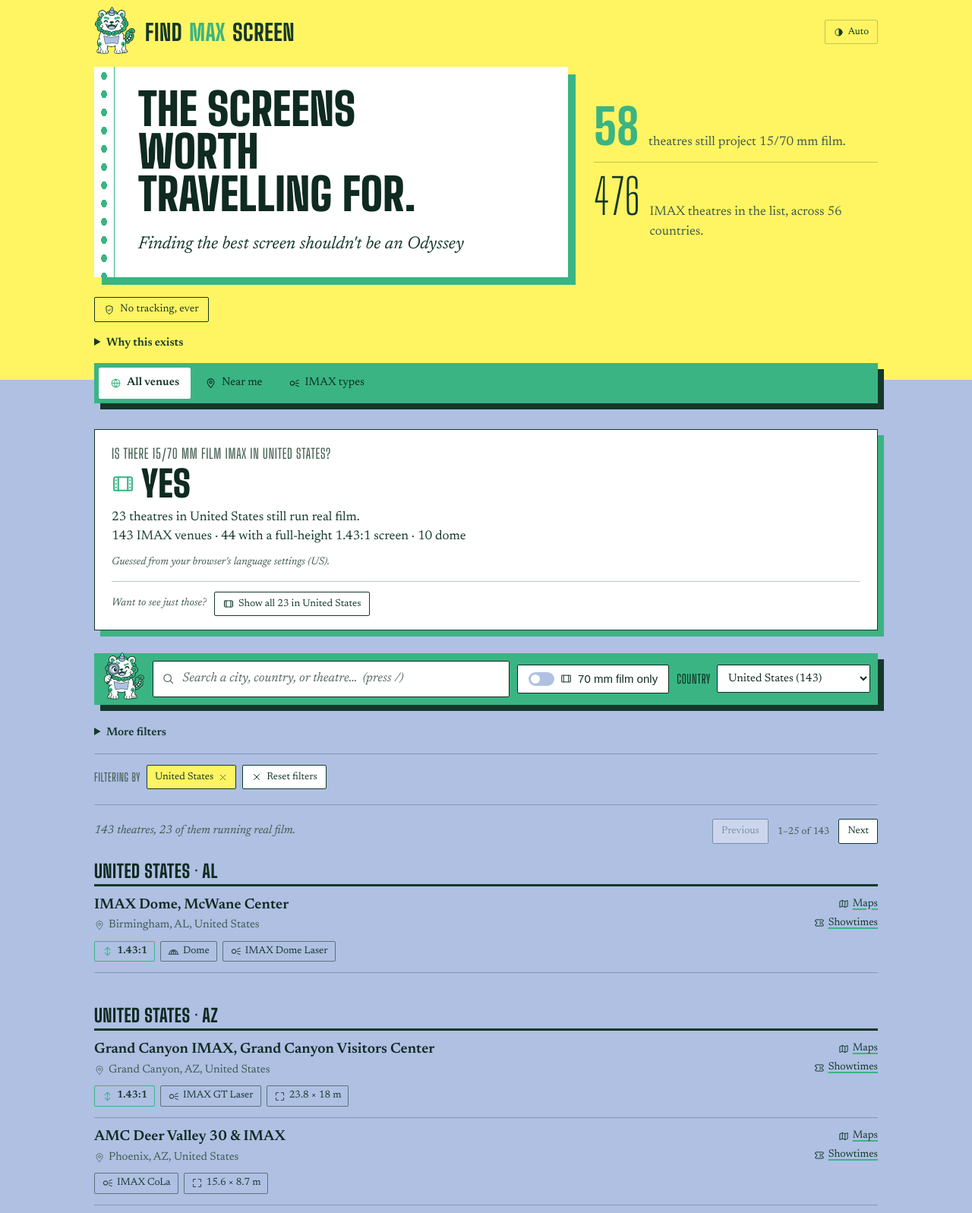
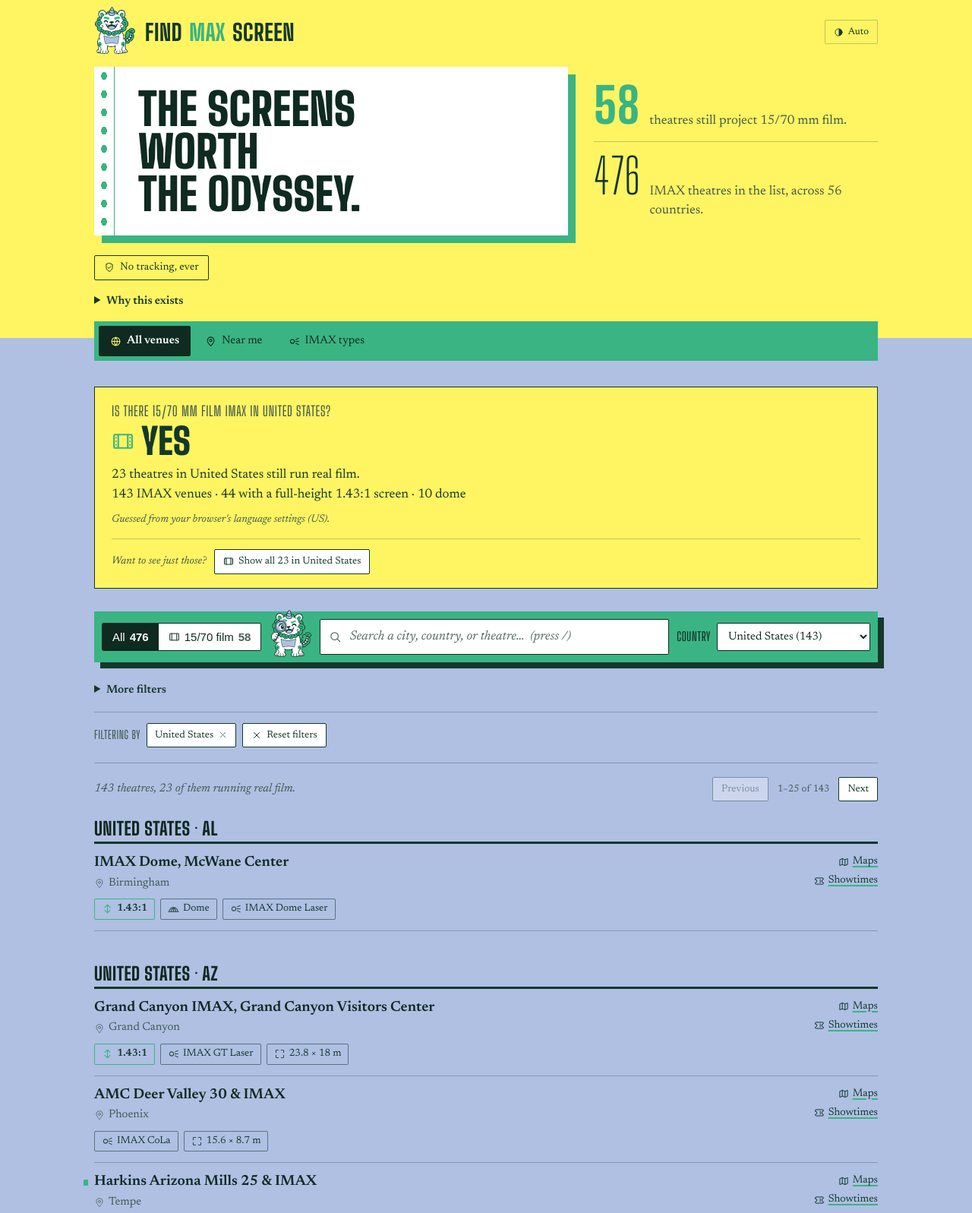
Before and after one commit to findmaxscreen/findmaxscreen, a website: page web/index.html in a window 1280 px wide. Shown: the top 1597 px of the page at 76% size. Drawn offline with Linux system fonts and the light colour scheme.

Commit message:
Answer faster: name the theatre, lead with the film filter, one poster
From the second design critique.

The frame now reads "The screens worth the Odyssey." on its own; the
joke is the headline, not a subtitle under a question.

The verdict names the theatres when there are up to three of them, so
"which one" is answered in the sentence rather than five rows down. It
is written on the yellow sheet with an ink edge instead of being a
second white poster with a shadow, and the tab strip has lost its shadow
so only the control strip - the thing you use - is lifted. The active
tab is an ink cut-out, no longer a white field that read as an input.

The film filter is the first thing on the strip, drawn as the choice it
is: "All 487 | 15/70 film 59", the film side in the film yellow when on.
The 59 in the masthead is a button that applies it worldwide. With the
filter on, all 59 show on one page.

Under a country-and-region heading a row now says only its city. The
film marker hangs in the gutter so names share one left edge. Only the
film chip is yellow; every other applied filter is an ink-outlined tag.
The empty state offers "Clear the filters" and "Show every film theatre".

```diff
--- a/web/app.js
+++ b/web/app.js
@@ -208,7 +208,8 @@
     add(`“${CONTROLS.q.value.trim()}”`, () => { CONTROLS.q.value = ""; });
   }
   if (isOn(CONTROLS.film70)) {
-    add("70 mm film", () => setOn(CONTROLS.film70, false));
+    chips.push({ label: "15/70 film", cls: "film",
+                 clear: () => setOn(CONTROLS.film70, false) });
   }
   if (isOn(CONTROLS.dome)) add("Dome", () => setOn(CONTROLS.dome, false));
   if (isOn(CONTROLS.commercial)) {
@@ -268,7 +269,7 @@
   const box = $("af-chips");
   box.replaceChildren();
   for (const chip of chips) {
-    const button = el("button", "chip");
+    const button = el("button", chip.cls ? `chip ${chip.cls}` : "chip");
     button.type = "button";
     button.append(document.createTextNode(chip.label), icon("cross"));
     button.title = `Remove this filter`;
@@ -380,8 +381,12 @@
   main.append(el("h3", null, v.name));
 
   const where = el("p", "where");
-  where.append(icon("pin"), document.createTextNode(
-    [v.city, v.state, v.country].filter(Boolean).join(", ")));
+  // Under a country-and-region heading the row need only say the city; in
+  // any other order the heading is gone and the row has to say it all.
+  const grouped = CONTROLS.sort.value === "location" && state.tab !== "nearme";
+  where.append(icon("pin"), document.createTextNode(grouped
+    ? (v.city || v.state || v.country)
+    : [v.city, v.state, v.country].filter(Boolean).join(", ")));
   // Only present when the list is ordered by distance, and rounded hard: half
   // these venues are located to their city, so a decimal would be a precision
   // the data does not have.
@@ -505,9 +510,18 @@
   box.append(answer);
 
   if (yes) {
-    box.append(el("p", null,
-      `${plural(report.film70, "theatre")} in ${country} still `
-      + `${report.film70 === 1 ? "runs" : "run"} real film.`));
+    // Up to three, the answer to "which one" fits in the sentence, so it goes
+    // there rather than five rows down the list.
+    const houses = state.venues.filter((v) =>
+      v.country === country && v.has_70mm === 1 && v.removed_at === null);
+    let line = `${plural(report.film70, "theatre")} in ${country} still `
+      + `${report.film70 === 1 ? "runs" : "run"} real film`;
+    if (houses.length && houses.length <= 3) {
+      const names = houses.map((v) => v.city ? `${v.name} (${v.city})` : v.name);
+      line += `: ${names.length === 1 ? names[0]
+        : names.slice(0, -1).join(", ") + " and " + names[names.length - 1]}`;
+    }
+    box.append(el("p", null, line + "."));
   } else if (report.nearby.length) {
     const nearest = report.nearby.slice(0, 4)
       .map((c) => `${c.country} (${c.n})`).join(", ");
@@ -881,9 +895,22 @@
     // stylesheet steps through. Decorative: the two lines under it say what
     // happened, so it carries no text and reduced-motion gets the last frame.
     empty.append(el("div", "mascot unfurl"));
-    empty.append(el("p", "big", "Nothing matches all of that."));
+    empty.append(el("p", "big", "Nothing matches."));
     empty.append(el("p", null,
       "IMAX is a short list to begin with — try dropping a filter."));
+    const ways = el("div", "ways");
+    const clear = el("button", "ghost");
+    clear.type = "button";
+    clear.append(icon("cross"), document.createTextNode("Clear the filters"));
+    clear.addEventListener("click", () => { resetFilters(); update(); });
+    const film = el("button", "ghost");
+    film.type = "button";
+    film.append(icon("film"), document.createTextNode("Show every film theatre"));
+    film.addEventListener("click", () => {
+      resetFilters(); setOn(CONTROLS.film70, true); update();
+    });
+    ways.append(clear, film);
+    empty.append(ways);
     results.append(empty);
     countEl.textContent = "";
     renderPagers(null, 0);
@@ -893,7 +920,10 @@
 
   // Clamped rather than trusted: a filter change can shrink the result set
   // below the page you were on.
-  const slice = paginate(result.total, state.page, PAGE_SIZE);
+  // The film houses are the list people came for, and there are few enough
+  // to show at once; everything else pages.
+  const size = c.film70 ? Math.max(result.total, 1) : PAGE_SIZE;
+  const slice = paginate(result.total, state.page, size);
   state.page = slice.page;
   const page = result.venues.slice(slice.from, slice.to);
 
@@ -1257,6 +1287,15 @@
   // attribute in the HTML, which the site's CSP now refuses to run.
   $("controls").addEventListener("submit", (event) => event.preventDefault());
 
+  // The film count in the masthead is the fastest route to the film houses:
+  // one press, worldwide, no scrolling to the strip.
+  $("stat-film70").addEventListener("click", () => {
+    setOn(CONTROLS.film70, true);
+    CONTROLS.country.value = "";
+    state.countryAuto = false;
+    setTab("all");
+  });
+
   CONTROLS.q.addEventListener("input", debounce(update, 160));
   // The mascot on the strip searches while you type: the loop starts on the
   // first keystroke and runs until the results have been on screen for a
@@ -1442,7 +1481,8 @@
   // The three numbers beside the question.
   const s = data.stats;
   for (const [id, n] of [["stat-film70", s.film70], ["stat-venues", s.venues],
-                         ["stat-countries", s.countries]]) {
+                         ["stat-countries", s.countries],
+                         ["seg-all", s.venues], ["seg-film", s.film70]]) {
     $(id).textContent = fmt.format(n);
   }
 
--- a/web/index.html
+++ b/web/index.html
@@ -286,18 +286,17 @@
          tagline under the question. -->
     <div class="stage">
       <div class="frame">
-        <p class="headline">The screens worth travelling for.</p>
         <!-- The joke only lands for the audience this site has - Nolan shot The
              Odyssey on 15/70, which is the format the whole page is about - and
-             it is a subtitle, so anyone who misses it has lost nothing. The
-             counts it used to share this frame with now stand beside it. -->
-        <p class="jokeline">Finding the best screen shouldn't be an Odyssey</p>
+             it is the headline, so anyone who misses it still reads a promise. -->
+        <p class="headline">The screens worth the Odyssey.</p>
         <!-- Only ever shown when venues.json fails to load; app.js unhides it
              with the reason. -->
         <p class="tagline" id="tagline" hidden></p>
       </div>
       <dl class="booth">
-        <div class="stat"><dt id="stat-film70">—</dt><dd>theatres still project 15/70&nbsp;mm film.</dd></div>
+        <!-- The figure is the shortcut: pressing it shows those theatres. -->
+        <div class="stat"><dt><button type="button" id="stat-film70" class="statlink" title="Show the theatres that run 15/70 mm film">—</button></dt><dd>theatres still project 15/70&nbsp;mm film.</dd></div>
         <div class="stat"><dt id="stat-venues">—</dt><dd>IMAX theatres in the list, across <span id="stat-countries">—</span> countries.</dd></div>
       </dl>
     </div>
@@ -356,6 +355,15 @@
          one bar, lifted on the same hard shadow as the tabs. The panel and
          the active-filter row stay outside it, on the page. -->
     <div class="strip">
+    <!-- The site's one filter, first on the strip and drawn as the choice it
+         is: everything, or the film houses. Still a switch underneath -
+         role and aria-checked are what app.js reads - so nothing else had
+         to learn a new control. -->
+    <button type="button" class="toggle segmented" id="film70"
+            role="switch" aria-checked="false" aria-label="Only theatres that run 15/70 mm film">
+      <span class="seg seg-all">All <b id="seg-all">—</b></span>
+      <span class="seg seg-film"><svg class="icon" viewBox="0 0 24 24" aria-hidden="true"><use href="#i-film"></use></svg>15/70 film <b id="seg-film">—</b></span>
+    </button>
     <!-- The mascot, looking. Five frames on a sprite sheet: at rest it holds
          the glass still, and while a search is in flight app.js adds
          .searching and the glass swells and shrinks. Decorative; the input
@@ -381,11 +389,6 @@
          same question asked twice. This one narrows the list and names the
          country the My Country section reports on. -->
     <div id="quickfilters" class="quickfilters">
-      <button type="button" class="toggle big" id="film70"
-              role="switch" aria-checked="false">
-        <svg class="icon" viewBox="0 0 24 24" aria-hidden="true"><use href="#i-film"></use></svg>
-        <span>70&nbsp;mm film only</span>
-      </button>
       <label id="f-country" class="quickcountry">
         <span>Country</span>
         <select id="country"><option value="">Anywhere</option></select>
--- a/web/style.css
+++ b/web/style.css
@@ -76,6 +76,7 @@
   --stage:        light-dark(#fff462, #163d2e);
   --stage-ink:    light-dark(#14382a, #fff462);
   --stage-muted:  light-dark(#3f5a4d, #cfe3d8);
+  --stage-text:   light-dark(#14382a, #e8ebf7);
   --stage-rule:   light-dark(#14382a40, #fff46240);
 
   /* The frame the title sits on, and the hard shadow that lifts it. */
@@ -235,6 +236,21 @@
   color: var(--stage-ink);
 }
 .booth .stat:first-child dt { font-weight: 800; color: var(--accent); }
+.statlink {
+  font: inherit;
+  color: inherit;
+  background: none;
+  border: 0;
+  padding: 0;
+  cursor: pointer;
+  text-decoration: underline;
+  text-decoration-thickness: 4px;
+  text-decoration-color: transparent;
+  text-underline-offset: 6px;
+  transition: text-decoration-color 0.15s;
+}
+.statlink:hover { text-decoration-color: currentColor; }
+.statlink:focus-visible { outline: 2px solid var(--accent); outline-offset: 4px; }
 .booth dd { margin: 0; font-size: 17px; color: var(--stage-muted); max-width: 30ch; }
 /* 15/70 runs three perforations to the frame; this rail keeps that rhythm at
    one hole per 24px. */
@@ -305,16 +321,6 @@
      deliberately chosen the light theme on a dark system gets the halo on
      yellow, where it reads as a smudge. */
   :root:not([data-theme="light"]) .mark { filter: drop-shadow(0 0 1px #ffffffb0); }
-}
-
-/* Under the question, in the reading face's italic: the answer's tone of
-   voice before the answer itself. */
-.jokeline {
-  margin: 21px 0 0;
-  font-size: clamp(18px, 1.8vw, 23px);
-  font-style: italic;
-  max-width: 34ch;
-  color: var(--frame-ink);
 }
 
 /* The data-load error, and the privacy page's badge. */
@@ -428,7 +434,6 @@
   margin: -22px 0 0;
   padding: 6px;
   background: var(--green);
-  box-shadow: 8px 8px 0 var(--ink);
 }
 .tabs button {
   display: inline-flex;
@@ -445,27 +450,29 @@
 }
 .tabs button:hover { border-color: var(--on-green); }
 .tabs button.on {
-  color: var(--card-ink);
+  color: #ffffff;
   font-weight: 600;
-  background: var(--card);
-  border-color: var(--card);
+  background: var(--on-green);
+  border-color: var(--on-green);
 }
-.tabs button.on .icon { color: var(--accent); }
+.tabs button.on .icon { color: var(--yellow); }
 
 /* --------------------------------------------------------------- verdict */
 
 /* The answer to "can I see real film where I live?" comes before any list.
    A second white frame, smaller than the title's, lifted on the same shadow
    when the answer is yes and left flat when it is no. */
+/* The answer, written on the sheet: the same yellow as the masthead, flat,
+   with an ink edge - a note pinned under the poster rather than a second
+   poster. */
 .verdict {
   margin: 34px 0 0;
   padding: 18px 22px;
-  color: var(--card-ink);
-  background: var(--card);
-  border: 1px solid var(--ink);
+  color: var(--stage-text);
+  background: var(--stage);
+  border: 1px solid var(--stage-ink);
 }
-.verdict.yes { box-shadow: 8px 8px 0 var(--frame-shadow); }
-.verdict.no { border-color: var(--rule-firm); }
+.verdict.no { border-style: dashed; }
 
 .verdict p { margin: 0; max-width: 68ch; }
 .verdict-q {
@@ -474,7 +481,7 @@
   font-weight: 500;
   letter-spacing: 0.04em;
   text-transform: uppercase;
-  color: var(--muted-flat);
+  color: var(--stage-muted);
 }
 .verdict-a {
   display: flex;
@@ -486,7 +493,7 @@
   font-weight: 900;
   line-height: 1;
   text-transform: uppercase;
-  color: var(--ink-strong);
+  color: var(--stage-ink);
 }
 .verdict.yes .verdict-a .icon { color: var(--accent); }
 .verdict-a .icon { font-size: 30px; }
@@ -494,8 +501,10 @@
   margin-top: 10px !important;
   font-size: 14px;
   font-style: italic;
-  color: var(--muted-flat);
+  color: var(--stage-muted);
 }
+.verdict .cta { border-top-color: var(--stage-rule); }
+.verdict .cta-q { color: var(--stage-muted); }
 
 /* -------------------------------------------------------------- controls */
 
@@ -516,11 +525,30 @@
   background: var(--green);
   box-shadow: 8px 8px 0 var(--ink);
 }
+.strip .segmented { grid-column: 1 / -1; }
 .strip .quickfilters { grid-column: 1 / -1; }
-@media (min-width: 720px) {
-  .strip { grid-template-columns: auto 1fr auto; }
-  .strip .quickfilters { grid-column: auto; }
+@media (min-width: 900px) {
+  .strip { grid-template-columns: auto auto 1fr auto; }
+  .strip .segmented, .strip .quickfilters { grid-column: auto; }
 }
+/* Two segments, one lit: "All" in ink when the switch is off, "15/70 film"
+   in the film yellow when it is on. */
+.toggle.segmented { padding: 0; gap: 0; overflow: hidden; }
+.toggle.segmented::before, .toggle.segmented::after { content: none; }
+.seg {
+  display: inline-flex;
+  align-items: center;
+  gap: 6px;
+  padding: 9px 13px;
+  font-size: 15px;
+  white-space: nowrap;
+}
+.seg b { font-weight: 600; font-variant-numeric: tabular-nums; opacity: 0.75; }
+.seg .icon { font-size: 15px; }
+.segmented[aria-checked="false"] .seg-all { background: var(--on-green); color: #ffffff; }
+.segmented[aria-checked="true"] .seg-film { background: var(--yellow); color: var(--on-yellow); }
+.segmented[aria-checked="false"] .seg-all b,
+.segmented[aria-checked="true"] .seg-film b { opacity: 1; }
 /* The mascot peers over the search box: a little taller than the strip's
    row, so its horn breaks the top edge. Five frames on a sheet 500% wide;
    at rest it shows the first. */
@@ -806,6 +834,8 @@
 
 /* An applied filter is a yellow tag: yellow is what "on" looks like
    everywhere else on the page - the switch knob, the film badge. */
+/* Yellow is what "film" looks like on this page, so only the film chip
+   wears it; every other applied filter is an ink-outlined tag. */
 .chip {
   display: inline-flex;
   align-items: center;
@@ -813,15 +843,17 @@
   padding: 5px 10px;
   font: inherit;
   font-size: 13.5px;
-  color: var(--on-yellow);
-  background: var(--yellow);
-  border: 1px solid var(--on-yellow);
+  color: var(--card-ink);
+  background: var(--card);
+  border: 1px solid var(--ink);
   border-radius: 2px;
   cursor: pointer;
 }
-.chip .icon { font-size: 13px; color: var(--on-yellow); opacity: 0.7; }
-.chip:hover { box-shadow: 3px 3px 0 var(--on-yellow); }
+.chip .icon { font-size: 13px; opacity: 0.7; }
+.chip:hover { box-shadow: 3px 3px 0 var(--accent); }
 .chip:hover .icon { opacity: 1; }
+.chip.film { color: var(--on-yellow); background: var(--yellow); border-color: var(--on-yellow); }
+.chip.film:hover { box-shadow: 3px 3px 0 var(--on-yellow); }
 
 button.ghost.small { font-size: 13.5px; padding: 5px 11px; }
 button.ghost.small .icon { font-size: 14px; }
@@ -930,12 +962,11 @@
    green, the same mark the title frame runs down its edge. */
 .venue.film70 {
   position: relative;
-  padding-left: 18px;
 }
 .venue.film70::before {
   content: "";
   position: absolute;
-  left: 0;
+  left: -14px;
   top: 22px;
   width: 6px;
   height: 8px;
@@ -1138,6 +1169,7 @@
   border-bottom: 1px solid var(--rule);
 }
 .empty p { margin: 0; }
+.empty .ways { display: flex; flex-wrap: wrap; justify-content: center; gap: 10px; margin-top: 18px; }
 /* Six frames on one sheet, 600% wide; background-position steps from the
    first frame to the last, which is the finished pose. */
 .empty .mascot {
@@ -1403,7 +1435,6 @@
   .mast { padding-bottom: 18px; }
   .frame { padding: 20px 20px 18px 44px; box-shadow: 7px 7px 0 var(--frame-shadow); }
   .booth dt { font-size: 48px; }
-  .tabs { box-shadow: 6px 6px 0 var(--ink); }
   .verdict-a { font-size: 38px; }
   /* No room for a second column on a phone: fold the links underneath. */
   .venue { grid-template-columns: 1fr; }
```
